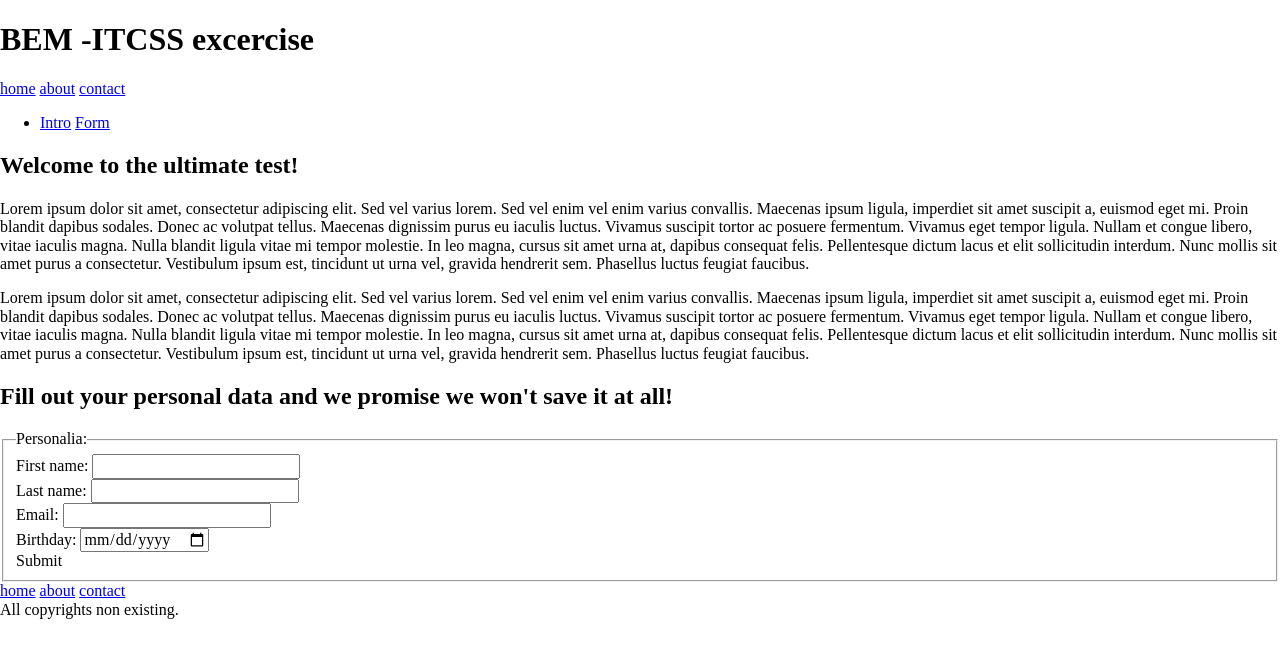
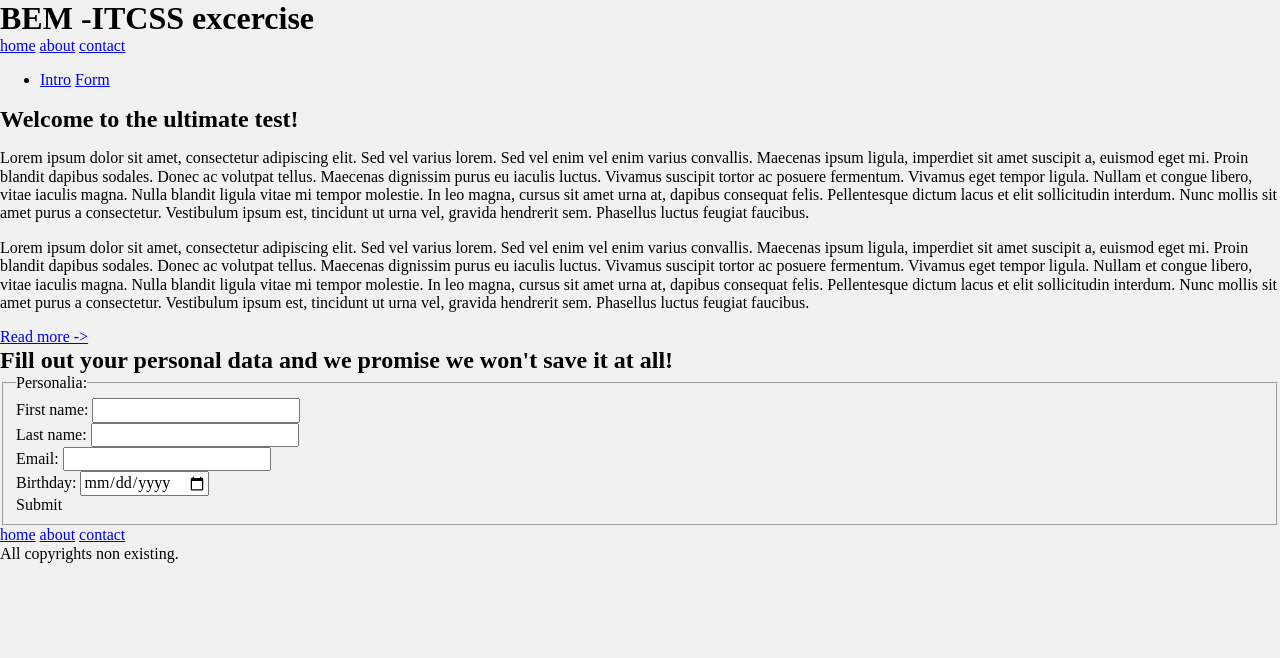
Before and after one commit to IT-Tick/css-architecture-challenge, a website: page index.html in a window 1280 px wide. Drawn offline with nearby package versions, Linux system fonts and the light colour scheme; files that its build step writes are made by us from their sources.

Commit message:
Create generic styles

```diff
--- a/index.html
+++ b/index.html
@@ -10,11 +10,11 @@
     <!-- HEADER -->
     <header class="row">
         <!-- BRAND -->
-        <div class="brand col-1">
+        <div class="brand col-2">
             <h1 class="text">BEM -ITCSS excercise</h1>
         </div>
         <!-- Menu -->
-        <div class="menu col-3">
+        <div class="menu col-2">
             <a class="link" href="javascript:;">home</a>
             <a class="link" href="javascript:;">about</a>
             <a class="link" href="javascript:;">contact</a>
@@ -43,6 +43,7 @@
                     <p class="text col-2">
                         Lorem ipsum dolor sit amet, consectetur adipiscing elit. Sed vel varius lorem. Sed vel enim vel enim varius convallis. Maecenas ipsum ligula, imperdiet sit amet suscipit a, euismod eget mi. Proin blandit dapibus sodales. Donec ac volutpat tellus. Maecenas dignissim purus eu iaculis luctus. Vivamus suscipit tortor ac posuere fermentum. Vivamus eget tempor ligula. Nullam et congue libero, vitae iaculis magna. Nulla blandit ligula vitae mi tempor molestie. In leo magna, cursus sit amet urna at, dapibus consequat felis. Pellentesque dictum lacus et elit sollicitudin interdum. Nunc mollis sit amet purus a consectetur. Vestibulum ipsum est, tincidunt ut urna vel, gravida hendrerit sem. Phasellus luctus feugiat faucibus.
                     </p>
+                    <a href="javascript:;" class="link">Read more -></a>
                 </div>
             </section>
             <!-- Form Section -->
--- /dev/null
+++ b/styles/_mixins.scss
@@ -0,0 +1,5 @@
+@mixin col {
+    display: block;
+    float: left;
+    padding: 0 15px;
+}
--- a/styles/styles.scss
+++ b/styles/styles.scss
@@ -1,5 +1,22 @@
+// imports
 @import './normalize';
 
+// variables
+$background-color: #f1f1f1;
+$text-color: black;
+
+$font-size: 16px;
+
+* {
+    box-sizing: border-box;
+}
+
 body {
-    background-color: white;
+    background-color: $background-color;
+    color: $text-color;
+    font-size: $font-size;
 }
+
+h1, h2, h3, h4, h5, h6 {
+    margin: 0;
+}
```
